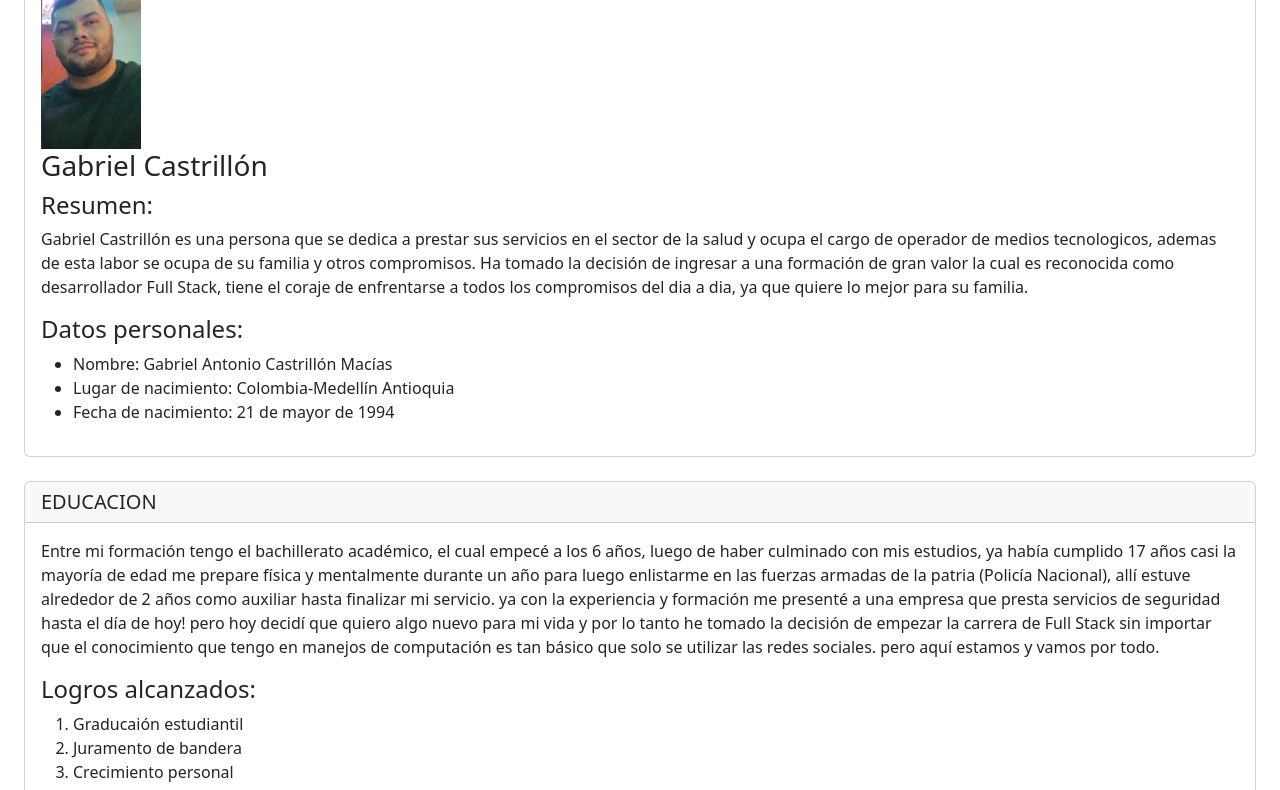
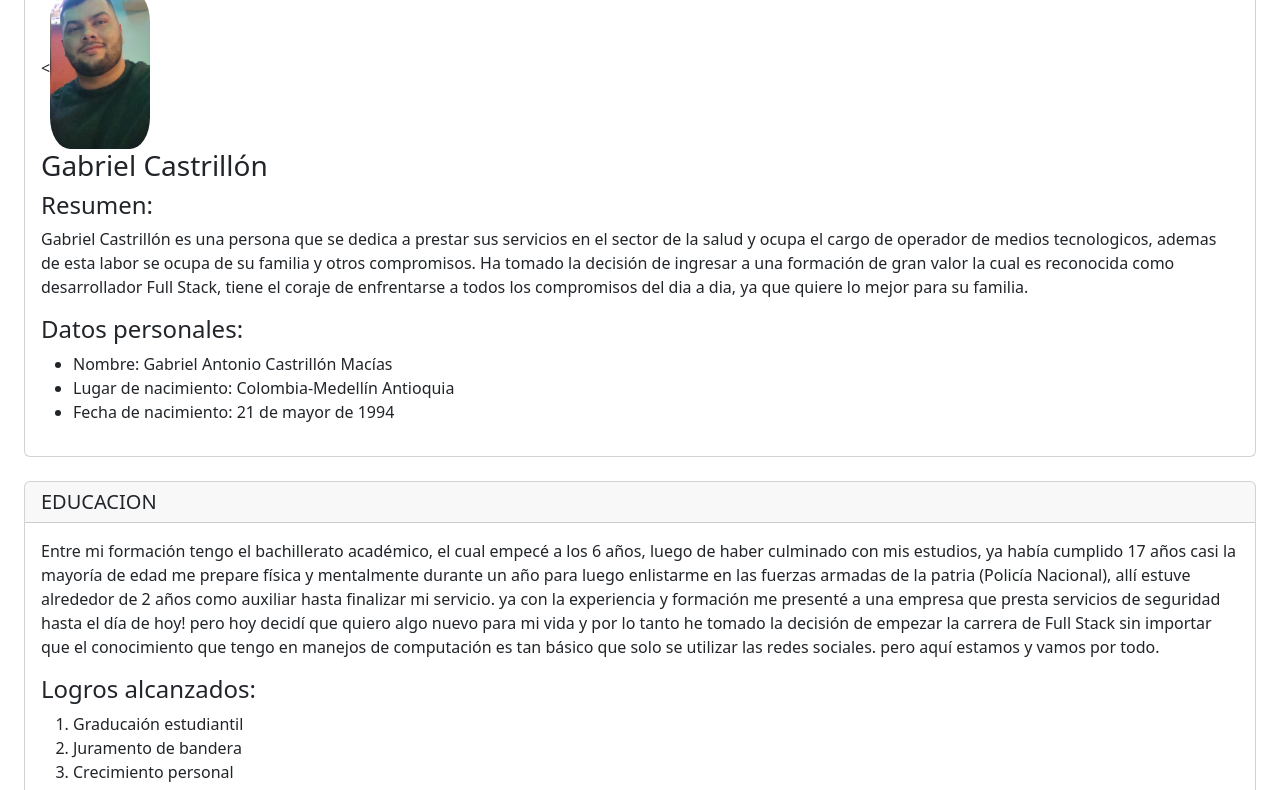
Before and after one commit to GabrielCastrillon/GabrielCastrillon.github.io, a plain HTML site: page index.html in a window 1280 px wide. Shown: the part 218-1008 px from the top of the page. Drawn offline with nearby package versions, Linux system fonts and the light colour scheme.

Commit message:
Agregado border-radius del 20% a la imagen

```diff
--- a/index.html
+++ b/index.html
@@ -41,7 +41,8 @@
 
         <h2>Curriculum Vitae</h2>
 
-        <img src="img/foto.jpg" width="100px" alt="Foto Gabriel" />
+        <<img src="img/foto.jpg" width="100px" alt="Foto Gabriel" style="border-radius: 20%;" />
+
 
         <h3>Gabriel Castrillón</h3>
 
```
